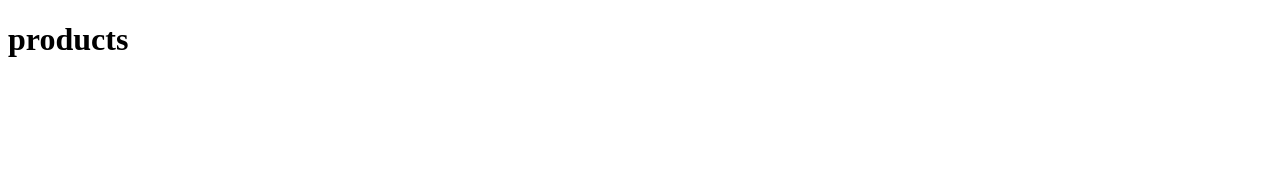
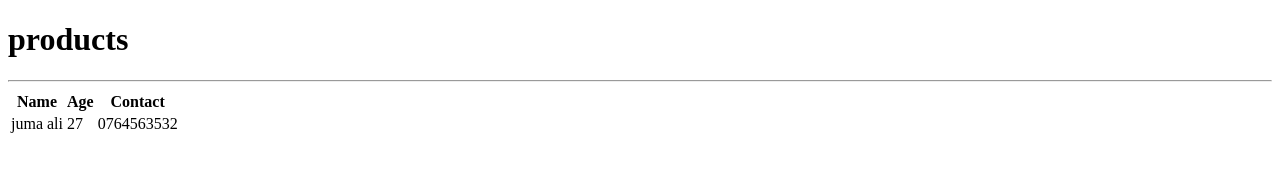
Before and after one commit to mwilenga/demo-git, a plain HTML site: page product.html in a window 1280 px wide. Drawn offline with Linux system fonts and the light colour scheme.

Commit message:
extended some valus

```diff
--- a/product.html
+++ b/product.html
@@ -5,5 +5,18 @@
 </head>
 <body>
 <h1>products</h1>
+<hr>
+<table>
+	<thead>
+		<th>Name</th>
+		<th>Age</th>
+		<th>Contact</th>
+	</thead>
+ <tr>
+ 	<td>juma ali</td>
+ 	<td>27</td>
+ 	<td>0764563532</td>
+ </tr>
+</table>
 </body>
 </html>
```
